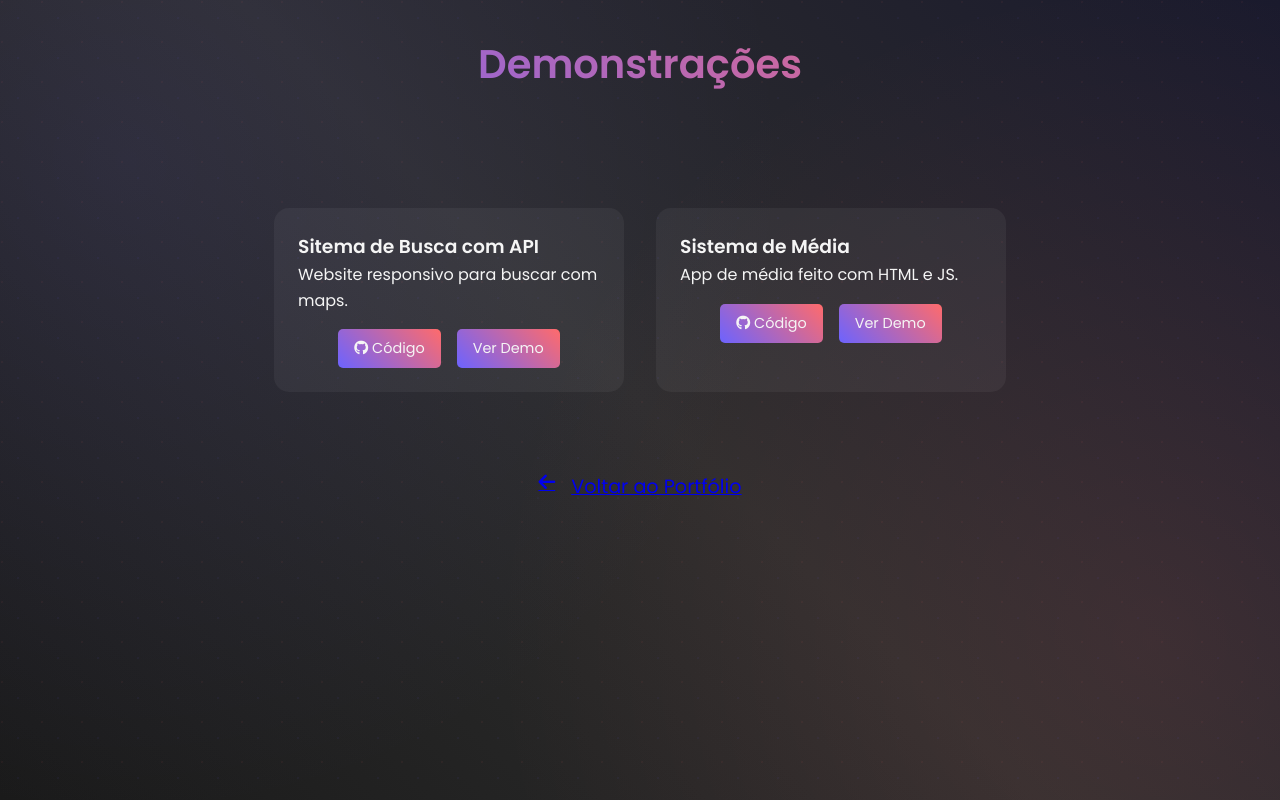
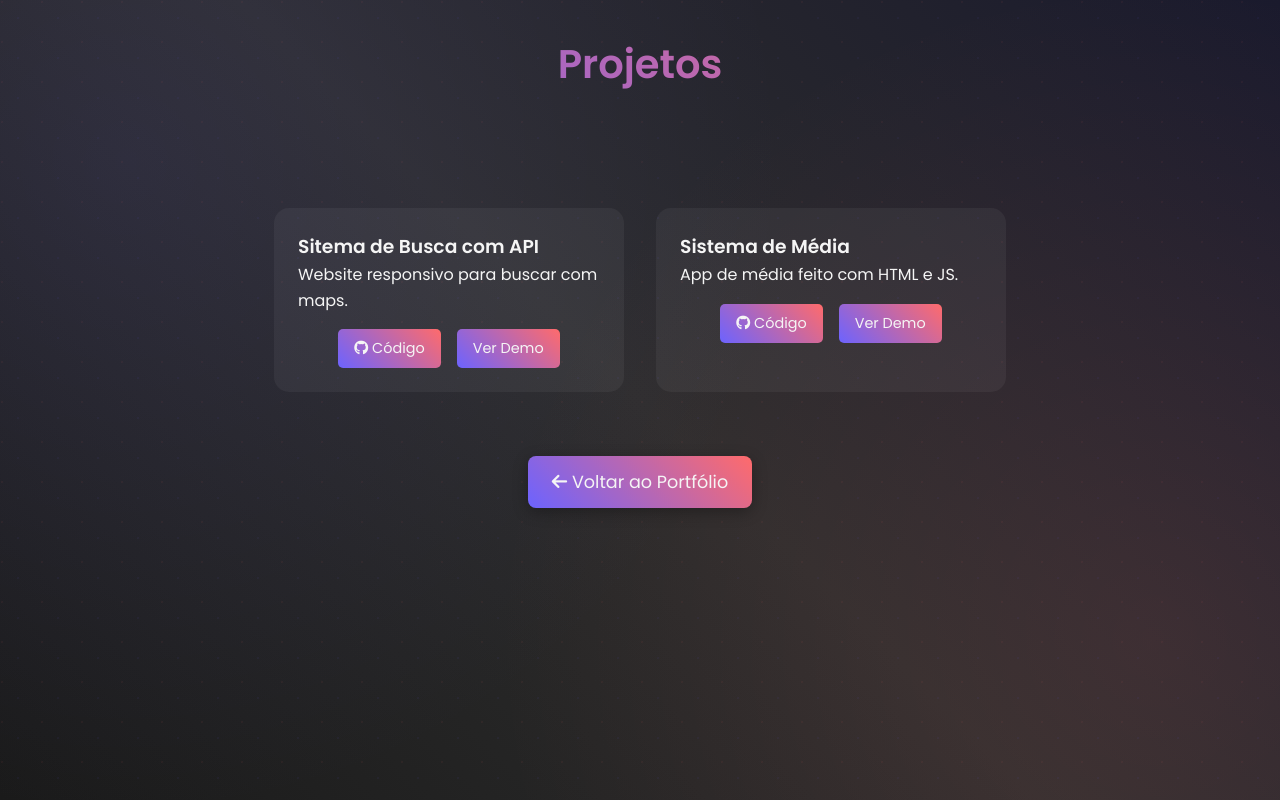
Before and after one commit to Pedrohdfatima/sobre, a plain HTML site: page demos.html in a window 1280 px wide. Drawn offline with Linux system fonts and the light colour scheme.

Commit message:
Corrigido

```diff
--- a/demos.html
+++ b/demos.html
@@ -10,7 +10,7 @@
 </head>
 <body>
     <section class="container">
-        <h2>Demonstrações</h2>
+        <h2>Projetos</h2>
         <div class="projects-grid">
             <div class="project-card">
                 <h3>Sitema de Busca com API</h3>
@@ -39,11 +39,12 @@
                 </div>
             </div> -->
         </div>
-        <div style="text-align: center; margin-top: 2rem;">
-            <a href="https://pedrohdfatima.github.io/sobre/" class="project-links" style="padding: 1rem; font-size: 1.2rem;">
-                <i class="fas fa-arrow-left"></i> Voltar ao Portfólio
-            </a>
-        </div>
+     <div style="text-align: center; margin-top: 2rem;">
+    <a href="index.html" class="btn-voltar">
+        <i class="fas fa-arrow-left"></i> Voltar ao Portfólio
+    </a>
+</div>
+
     </section>
 </body>
 </html>
--- a/style.css
+++ b/style.css
@@ -259,3 +259,41 @@ h2 {
         font-size: 2rem;
     }
 }
+
+
+.btn-voltar {
+    display: inline-block;
+    padding: 0.75rem 1.5rem;
+    font-size: 1.1rem;
+    font-weight: 500;
+    color: var(--cor-secundaria);
+    text-decoration: none;
+    border-radius: 8px;
+    background: linear-gradient(45deg, var(--cor-destaque), var(--cor-destaque2));
+    box-shadow: 0 4px 15px rgba(0, 0, 0, 0.3);
+    transition: transform 0.3s ease, box-shadow 0.3s ease;
+    position: relative;
+    z-index: 1;
+    overflow: hidden;
+}
+
+.btn-voltar::before {
+    content: '';
+    position: absolute;
+    top: 0;
+    left: -100%;
+    width: 100%;
+    height: 100%;
+    background: rgba(255,255,255,0.1);
+    transition: left 0.4s;
+    z-index: -1;
+}
+
+.btn-voltar:hover::before {
+    left: 0;
+}
+
+.btn-voltar:hover {
+    transform: translateY(-3px);
+    box-shadow: 0 6px 20px rgba(0, 0, 0, 0.4);
+}
```
Also changed, not shown: index.html (+3 -3 lines).
